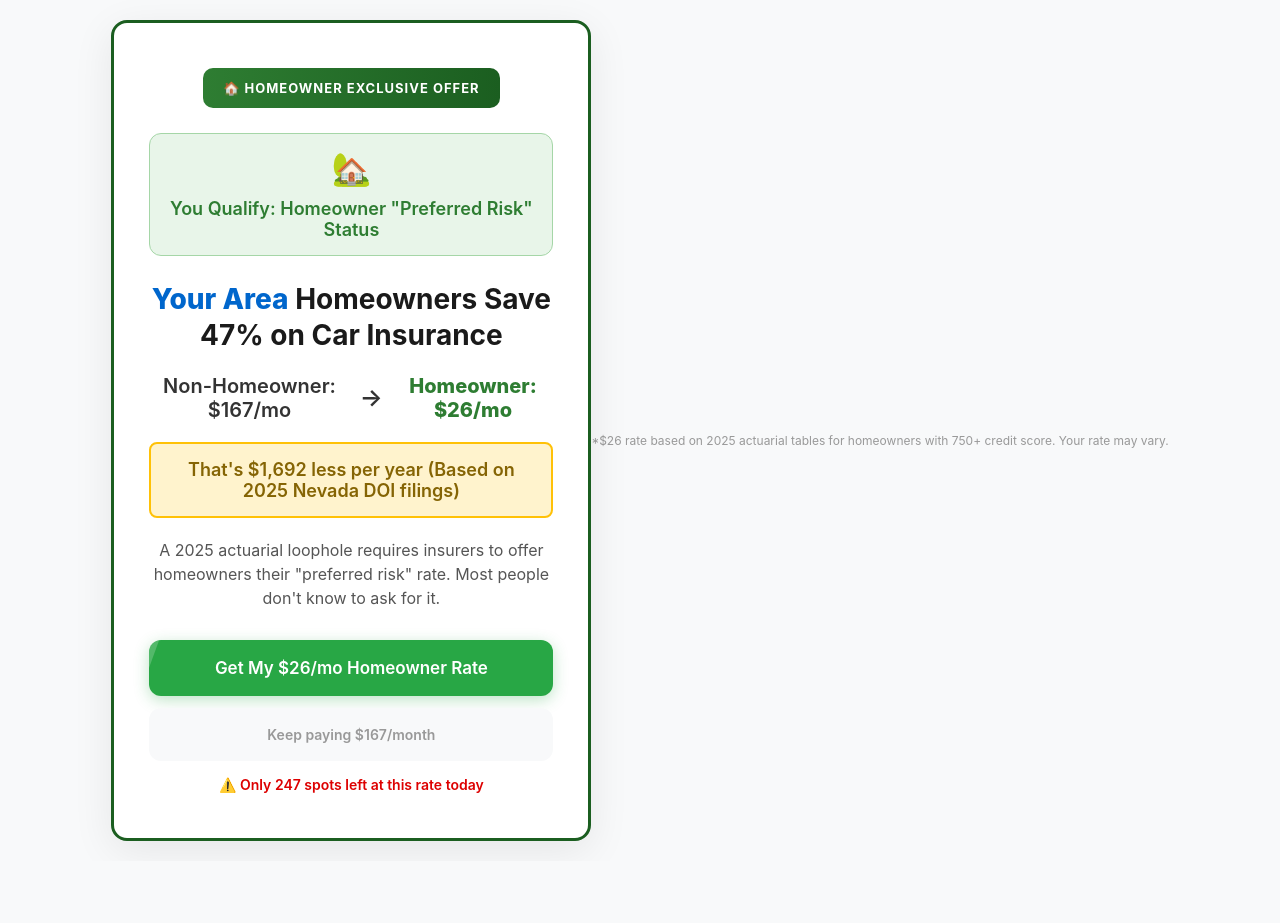
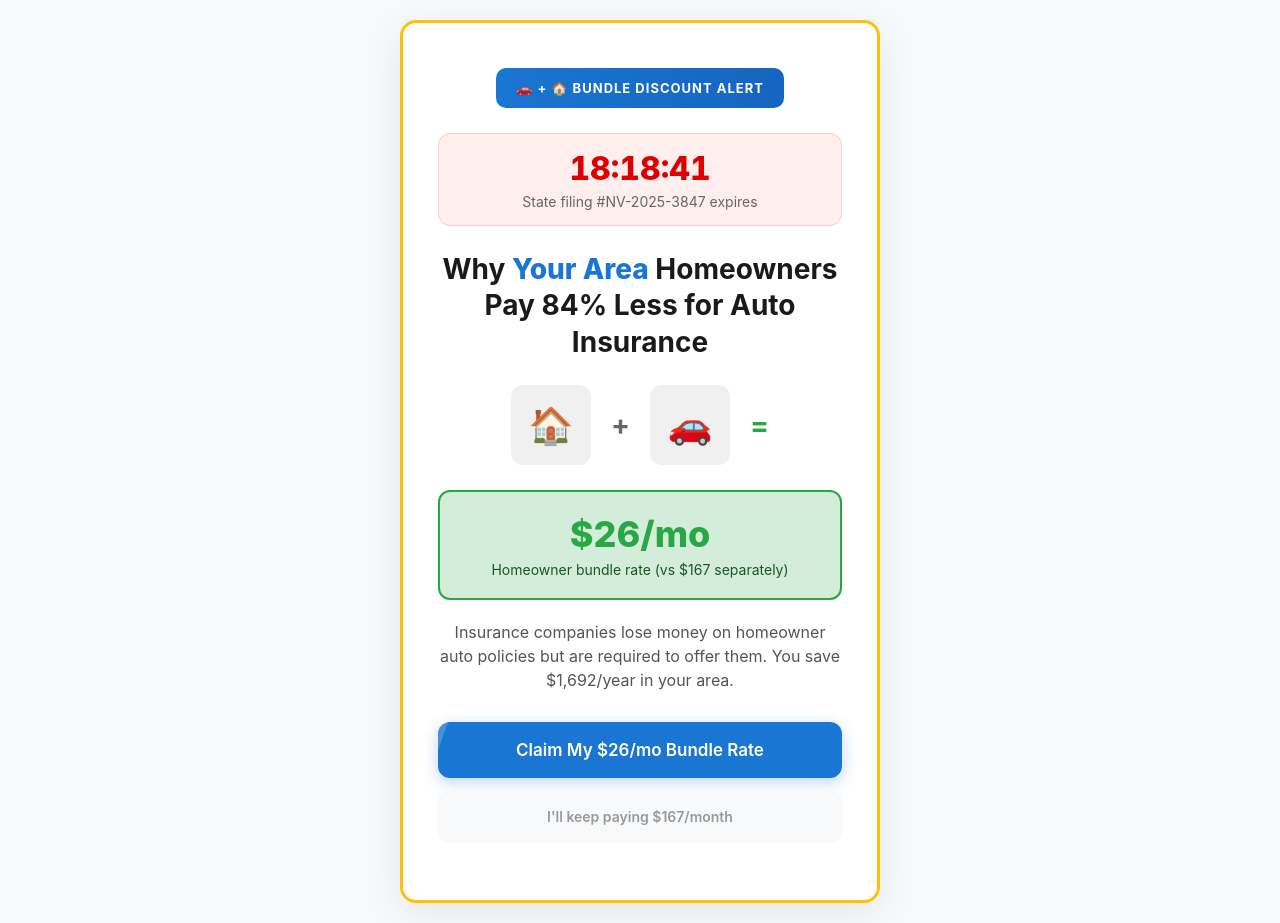
Before and after one commit to WS-Rubicon/campaigns, a plain HTML site: page wa4.html in a window 1280 px wide. Before the commit the page ends 861 px from the top, so only its background shows below. Drawn offline with Linux system fonts and the light colour scheme; no server answers.

Commit message:
Update wa4.html

```diff
--- a/wa4.html
+++ b/wa4.html
@@ -3,7 +3,7 @@
 <head>
     <meta charset="UTF-8">
     <meta name="viewport" content="width=device-width, initial-scale=1.0">
-    <title>Homeowner Auto Insurance Discount</title>
+    <title>Homeowner Bundle Discount Alert</title>
     <script type="text/javascript" src="//hpkpn.ttrk.io/track.js"></script>
     <style>
         * {
@@ -33,17 +33,17 @@
             width: 100%;
             text-align: center;
             position: relative;
-            border: 3px solid #2e7d32;
+            border: 3px solid #ffeb3b;
             animation: border-flash 2s ease-in-out infinite;
         }
 
         @keyframes border-flash {
-            0%, 100% { border-color: #2e7d32; }
-            50% { border-color: #1b5e20; }
+            0%, 100% { border-color: #ffeb3b; }
+            50% { border-color: #ffc107; }
         }
 
-        .warning-header {
-            background: linear-gradient(90deg, #2e7d32, #1b5e20);
+        .bundle-header {
+            background: linear-gradient(90deg, #1976d2, #1565c0);
             color: white;
             padding: 12px 20px;
             border-radius: 10px;
@@ -62,68 +62,89 @@
             75% { transform: translateX(5px); }
         }
 
-        .qualification-box {
-            background: #e8f5e9;
+        .timer-container {
+            background: #fee;
             border-radius: 12px;
             padding: 15px;
             margin-bottom: 25px;
-            border: 1px solid #a5d6a7;
+            border: 1px solid #fcc;
         }
 
-        .qualification-icon {
+        .timer {
             font-size: 32px;
-            margin-bottom: 10px;
+            font-weight: 800;
+            color: #d00;
+            font-variant-numeric: tabular-nums;
         }
 
-        .qualification-text {
-            font-size: 18px;
-            font-weight: 600;
-            color: #2e7d32;
+        .timer-label {
+            font-size: 14px;
+            color: #666;
+            margin-top: 5px;
         }
 
         h1 {
             font-size: clamp(22px, 5vw, 28px);
             font-weight: 700;
             color: #1a1a1a;
-            margin-bottom: 15px;
+            margin-bottom: 20px;
             line-height: 1.3;
         }
 
         .city-specific {
-            color: #0066cc;
+            color: #1976d2;
             font-weight: 800;
         }
 
-        .rate-change {
-            font-size: 20px;
-            color: #333;
-            font-weight: 600;
-            margin: 20px 0;
+        .bundle-visual {
             display: flex;
             align-items: center;
             justify-content: center;
-            gap: 10px;
+            gap: 20px;
+            margin: 25px 0;
         }
 
-        .arrow {
-            font-size: 24px;
-            animation: bounce 1s ease-in-out infinite;
+        .icon-box {
+            width: 80px;
+            height: 80px;
+            background: #f0f0f0;
+            border-radius: 12px;
+            display: flex;
+            align-items: center;
+            justify-content: center;
+            font-size: 36px;
         }
 
-        @keyframes bounce {
-            0%, 100% { transform: translateY(0); }
-            50% { transform: translateY(-5px); }
+        .plus-sign {
+            font-size: 28px;
+            font-weight: bold;
+            color: #666;
         }
 
-        .savings-banner {
-            background: #fff3cd;
-            border: 2px solid #ffc107;
-            border-radius: 8px;
-            padding: 15px;
+        .equals-sign {
+            font-size: 28px;
+            font-weight: bold;
+            color: #28a745;
+        }
+
+        .savings-box {
+            background: #d4edda;
+            border: 2px solid #28a745;
+            border-radius: 12px;
+            padding: 20px;
             margin: 20px 0;
-            font-size: 18px;
-            font-weight: 600;
-            color: #856404;
+        }
+
+        .savings-amount {
+            font-size: 36px;
+            font-weight: 800;
+            color: #28a745;
+        }
+
+        .savings-text {
+            font-size: 14px;
+            color: #155724;
+            margin-top: 5px;
         }
 
         .subtext {
@@ -150,9 +171,9 @@
         }
 
         .button-yes {
-            background: #28a745;
+            background: #1976d2;
             color: white;
-            box-shadow: 0 4px 15px rgba(40,167,69,0.3);
+            box-shadow: 0 4px 15px rgba(25,118,210,0.3);
         }
 
         .button-yes::before {
@@ -173,7 +194,7 @@
 
         .button-yes:hover {
             transform: translateY(-2px);
-            box-shadow: 0 6px 20px rgba(40,167,69,0.4);
+            box-shadow: 0 6px 20px rgba(25,118,210,0.4);
         }
 
         .button-no {
@@ -186,13 +207,6 @@
             background: #e9ecef;
         }
 
-        .timer-text {
-            font-size: 14px;
-            color: #d00;
-            margin-top: 15px;
-            font-weight: 600;
-        }
-
         @media (max-width: 768px) {
             .container {
                 padding: 35px 25px;
@@ -201,53 +215,82 @@
             h1 {
                 font-size: 22px;
             }
+
+            .timer {
+                font-size: 28px;
+            }
+
+            .bundle-visual {
+                gap: 10px;
+            }
+
+            .icon-box {
+                width: 60px;
+                height: 60px;
+                font-size: 28px;
+            }
         }
     </style>
 </head>
 <body>
     <div class="container">
-        <div class="warning-header">🏠 Homeowner Exclusive Offer</div>
+        <div class="bundle-header">🚗 + 🏠 Bundle Discount Alert</div>
 
-        <div class="qualification-box">
-            <div class="qualification-icon">🏡</div>
-            <div class="qualification-text">You Qualify: Homeowner "Preferred Risk" Status</div>
+        <div class="timer-container">
+            <div class="timer" id="timer">23:47:12</div>
+            <div class="timer-label">State filing #NV-2025-3847 expires</div>
         </div>
 
-        <h1><span class="city-specific" class="city-name">Your Area</span> Homeowners Save 47% on Car Insurance</h1>
+        <h1>Why <span class="city-specific" class="city-name">Your Area</span> Homeowners Pay 84% Less for Auto Insurance</h1>
 
-        <div class="rate-change">
-            <span>Non-Homeowner: $167/mo</span>
-            <span class="arrow">→</span>
-            <span style="color: #2e7d32; font-weight: 800;">Homeowner: $26/mo</span>
+        <div class="bundle-visual">
+            <div class="icon-box">🏠</div>
+            <span class="plus-sign">+</span>
+            <div class="icon-box">🚗</div>
+            <span class="equals-sign">=</span>
         </div>
 
-        <div class="savings-banner">
-            That's $1,692 less per year (Based on 2025 Nevada DOI filings)
+        <div class="savings-box">
+            <div class="savings-amount">$26/mo</div>
+            <div class="savings-text">Homeowner bundle rate (vs $167 separately)</div>
         </div>
 
-        <p class="subtext">A 2025 actuarial loophole requires insurers to offer homeowners their "preferred risk" rate. Most people don't know to ask for it.</p>
+        <p class="subtext">Insurance companies lose money on homeowner auto policies but are required to offer them. You save $1,692/year in <span class="city-name">your area</span>.</p>
 
         <a href="https://hpkpn.ttrk.io/click" class="button button-yes">
-            Get My $26/mo Homeowner Rate
+            Claim My $26/mo Bundle Rate
         </a>
         <a href="https://hpkpn.ttrk.io/click" class="button button-no">
-            Keep paying $167/month
+            I'll keep paying $167/month
         </a>
-
-        <p class="timer-text">⚠️ Only 247 spots left at this rate today</p>
     </div>
 
-    <p style="text-align: center; font-size: 12px; color: #999; margin-top: 20px;">
-        *$26 rate based on 2025 actuarial tables for homeowners with 750+ credit score. Your rate may vary.
-    </p>
+    <script>
+        // Timer countdown
+        function updateTimer() {
+            const now = new Date();
+            const midnight = new Date();
+            midnight.setDate(midnight.getDate() + 1);
+            midnight.setHours(0, 0, 0, 0);
 
-    <script>
+            const diff = midnight - now;
+            const hours = Math.floor(diff / (1000 * 60 * 60));
+            const minutes = Math.floor((diff % (1000 * 60 * 60)) / (1000 * 60));
+            const seconds = Math.floor((diff % (1000 * 60)) / 1000);
+
+            document.getElementById('timer').textContent =
+                `${hours.toString().padStart(2, '0')}:${minutes.toString().padStart(2, '0')}:${seconds.toString().padStart(2, '0')}`;
+        }
+
+        setInterval(updateTimer, 1000);
+        updateTimer();
+
         // Geo-personalization using ipify API
         async function updateCity() {
             try {
                 const response = await fetch('https://geo.ipify.org/api/v2/country,city?apiKey=at_JKtyyWskmuI07I6RieQ3a6EBhlt5T');
                 const data = await response.json();
-                const city = data.location.city || 'Your Area';
+                const city = data.location.city || 'your area';
 
                 // Update all city references
                 document.querySelectorAll('.city-name').forEach(element => {
@@ -257,7 +300,7 @@
                 console.error('Geolocation error:', error);
                 // Fallback to default
                 document.querySelectorAll('.city-name').forEach(element => {
-                    element.textContent = 'Your Area';
+                    element.textContent = 'your area';
                 });
             }
         }
```
